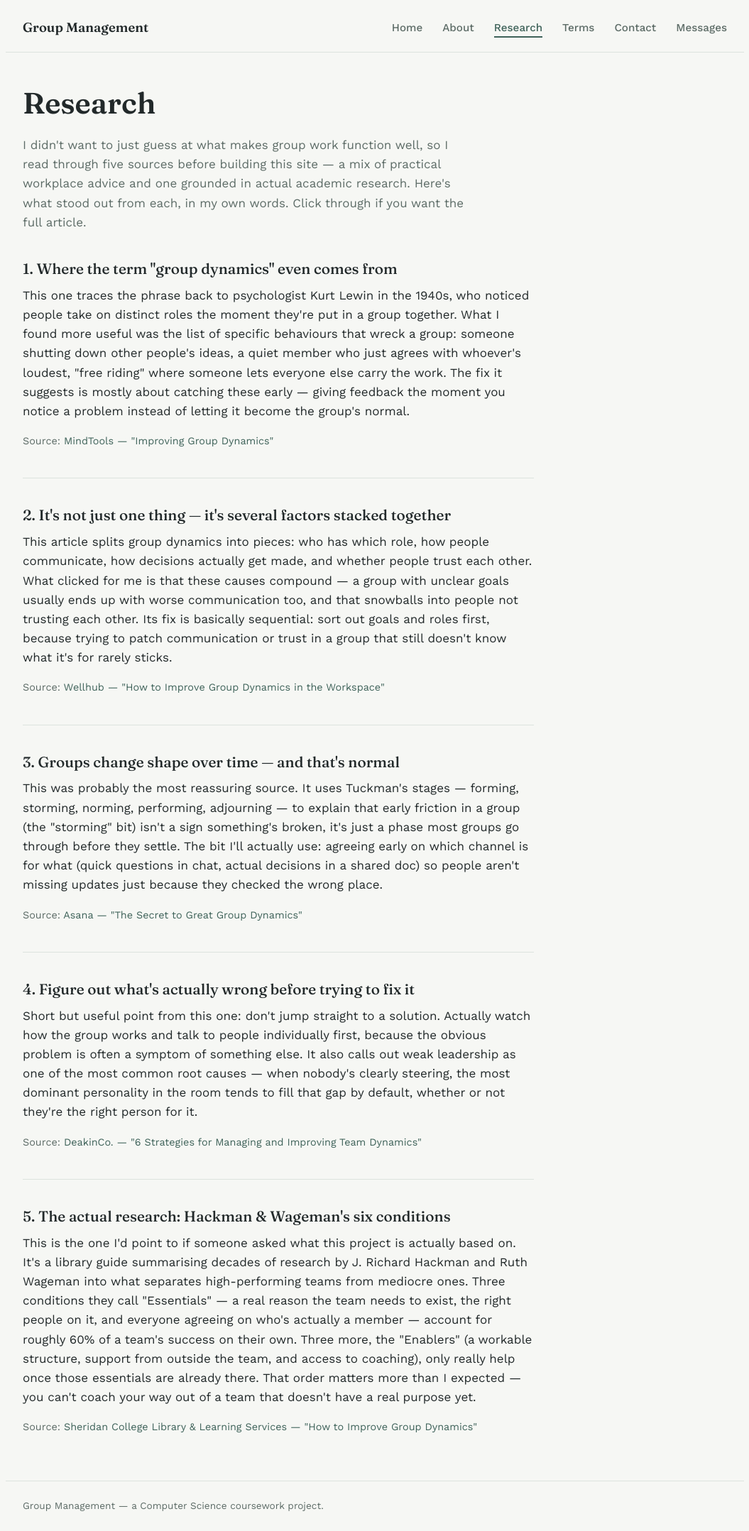
After one commit to frankoceanfan2124/cpdigi32, a Flask app: page /research in a window 1280 px wide. The commit adds this page. Shown: the whole page at 71% size, without its empty margins (112-1167 px from the left). Run offline with Flask 3, Linux system fonts and the light colour scheme.

Commit message:
Added research and documentation

```diff
--- a/app.py
+++ b/app.py
@@ -52,6 +52,11 @@ def terms():
 @app.route('/about')
 def about():
     return render_template('about.html')
+
+
+@app.route('/research')
+def research():
+    return render_template('research.html')
 
 
 @app.route('/contact', methods=['GET', 'POST'])
--- a/static/style.css
+++ b/static/style.css
@@ -182,6 +182,76 @@ textarea:focus-visible {
     height: auto;
     border-radius: var(--radius);
     display: block;
+}
+
+.about-project {
+    margin-bottom: 3rem;
+}
+
+.section-intro {
+    color: var(--color-text-muted);
+    max-width: 60ch;
+    margin-bottom: 1.5rem;
+}
+
+.btn-link {
+    display: inline-block;
+    margin-top: 1.5rem;
+    font-weight: 600;
+    color: var(--color-primary);
+    border-bottom: 1px solid var(--color-primary);
+    padding-bottom: 0.1rem;
+}
+
+.btn-link:hover {
+    color: var(--color-primary-hover);
+    border-bottom-color: var(--color-primary-hover);
+    text-decoration: none;
+}
+
+/* ---------- Research page ---------- */
+
+.page-intro {
+    color: var(--color-text-muted);
+    max-width: 60ch;
+    margin-bottom: 2.5rem;
+}
+
+.resource-list {
+    display: flex;
+    flex-direction: column;
+    gap: 2.5rem;
+    max-width: 720px;
+}
+
+.resource {
+    padding-bottom: 2.5rem;
+    border-bottom: 1px solid var(--color-border);
+}
+
+.resource:last-child {
+    border-bottom: none;
+    padding-bottom: 0;
+}
+
+.resource h2 {
+    font-size: 1.3rem;
+    margin-bottom: 0.75rem;
+}
+
+.resource p {
+    max-width: none;
+}
+
+.resource-source {
+    font-size: 0.9rem;
+    color: var(--color-text-muted);
+    margin-top: 0.75rem;
+    margin-bottom: 0;
+}
+
+.resource-source a {
+    color: var(--color-primary);
 }
 
 /* ---------- About-this-project fact list ---------- */
--- a/template/base.html
+++ b/template/base.html
@@ -18,6 +18,7 @@
         <ul class="nav-links">
             <li><a href="{{ url_for('home') }}" class="{{ 'is-active' if request.path == '/' else '' }}">Home</a></li>
             <li><a href="{{ url_for('about') }}" class="{{ 'is-active' if request.path == '/about' else '' }}">About</a></li>
+            <li><a href="{{ url_for('research') }}" class="{{ 'is-active' if request.path == '/research' else '' }}">Research</a></li>
             <li><a href="{{ url_for('terms') }}" class="{{ 'is-active' if request.path == '/terms' else '' }}">Terms</a></li>
             <li><a href="{{ url_for('contact') }}" class="{{ 'is-active' if request.path == '/contact' else '' }}">Contact</a></li>
             <li><a href="{{ url_for('messages') }}" class="{{ 'is-active' if request.path == '/messages' else '' }}">Messages</a></li>
--- /dev/null
+++ b/template/research.html
@@ -0,0 +1,113 @@
+{% extends "base.html" %}
+
+{% block title %}Research &mdash; Group Management{% endblock %}
+
+{% block content %}
+<h1>Research</h1>
+<p class="page-intro">
+    I didn't want to just guess at what makes group work function well,
+    so I read through five sources before building this site &mdash;
+    a mix of practical workplace advice and one grounded in actual
+    academic research. Here's what stood out from each, in my own
+    words. Click through if you want the full article.
+</p>
+
+<section class="resource-list">
+
+    <article class="resource">
+        <h2>1. Where the term "group dynamics" even comes from</h2>
+        <p>
+            This one traces the phrase back to psychologist Kurt Lewin
+            in the 1940s, who noticed people take on distinct roles the
+            moment they're put in a group together. What I found more
+            useful was the list of specific behaviours that wreck a
+            group: someone shutting down other people's ideas, a quiet
+            member who just agrees with whoever's loudest, "free
+            riding" where someone lets everyone else carry the work.
+            The fix it suggests is mostly about catching these early
+            &mdash; giving feedback the moment you notice a problem
+            instead of letting it become the group's normal.
+        </p>
+        <p class="resource-source">
+            Source: <a href="https://www.mindtools.com/ad3z8yv/improving-group-dynamics/" target="_blank" rel="noopener">MindTools &mdash; "Improving Group Dynamics"</a>
+        </p>
+    </article>
+
+    <article class="resource">
+        <h2>2. It's not just one thing &mdash; it's several factors stacked together</h2>
+        <p>
+            This article splits group dynamics into pieces: who has
+            which role, how people communicate, how decisions actually
+            get made, and whether people trust each other. What clicked
+            for me is that these causes compound &mdash; a group with
+            unclear goals usually ends up with worse communication too,
+            and that snowballs into people not trusting each other.
+            Its fix is basically sequential: sort out goals and roles
+            first, because trying to patch communication or trust in a
+            group that still doesn't know what it's for rarely sticks.
+        </p>
+        <p class="resource-source">
+            Source: <a href="https://wellhub.com/en-us/blog/organizational-development/group-dynamics/" target="_blank" rel="noopener">Wellhub &mdash; "How to Improve Group Dynamics in the Workspace"</a>
+        </p>
+    </article>
+
+    <article class="resource">
+        <h2>3. Groups change shape over time &mdash; and that's normal</h2>
+        <p>
+            This was probably the most reassuring source. It uses
+            Tuckman's stages &mdash; forming, storming, norming,
+            performing, adjourning &mdash; to explain that early
+            friction in a group (the "storming" bit) isn't a sign
+            something's broken, it's just a phase most groups go
+            through before they settle. The bit I'll actually use:
+            agreeing early on which channel is for what (quick
+            questions in chat, actual decisions in a shared doc) so
+            people aren't missing updates just because they checked the
+            wrong place.
+        </p>
+        <p class="resource-source">
+            Source: <a href="https://asana.com/resources/improving-group-dynamics" target="_blank" rel="noopener">Asana &mdash; "The Secret to Great Group Dynamics"</a>
+        </p>
+    </article>
+
+    <article class="resource">
+        <h2>4. Figure out what's actually wrong before trying to fix it</h2>
+        <p>
+            Short but useful point from this one: don't jump straight
+            to a solution. Actually watch how the group works and talk
+            to people individually first, because the obvious problem
+            is often a symptom of something else. It also calls out
+            weak leadership as one of the most common root causes
+            &mdash; when nobody's clearly steering, the most dominant
+            personality in the room tends to fill that gap by default,
+            whether or not they're the right person for it.
+        </p>
+        <p class="resource-source">
+            Source: <a href="https://deakinco.com/resource/6-strategies-for-managing-and-improving-team-dynamics/" target="_blank" rel="noopener">DeakinCo. &mdash; "6 Strategies for Managing and Improving Team Dynamics"</a>
+        </p>
+    </article>
+
+    <article class="resource">
+        <h2>5. The actual research: Hackman &amp; Wageman's six conditions</h2>
+        <p>
+            This is the one I'd point to if someone asked what this
+            project is actually based on. It's a library guide summarising
+            decades of research by J. Richard Hackman and Ruth Wageman
+            into what separates high-performing teams from mediocre
+            ones. Three conditions they call "Essentials" &mdash; a real
+            reason the team needs to exist, the right people on it, and
+            everyone agreeing on who's actually a member &mdash; account
+            for roughly 60% of a team's success on their own. Three more,
+            the "Enablers" (a workable structure, support from outside
+            the team, and access to coaching), only really help once
+            those essentials are already there. That order matters more
+            than I expected &mdash; you can't coach your way out of a
+            team that doesn't have a real purpose yet.
+        </p>
+        <p class="resource-source">
+            Source: <a href="https://sheridancollege.libguides.com/groupwork/effective-group-characteristics/how-to-improve-group-dynamics" target="_blank" rel="noopener">Sheridan College Library &amp; Learning Services &mdash; "How to Improve Group Dynamics"</a>
+        </p>
+    </article>
+
+</section>
+{% endblock %}
```
Also changed, not shown: template/index.html (+26 -1 lines).
